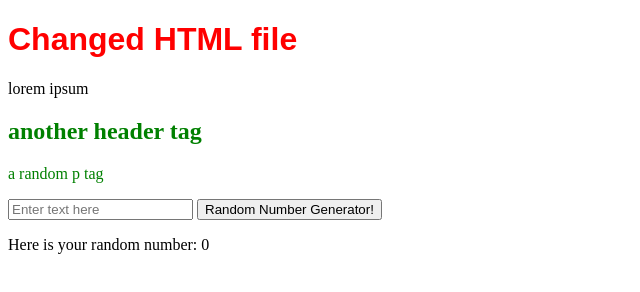
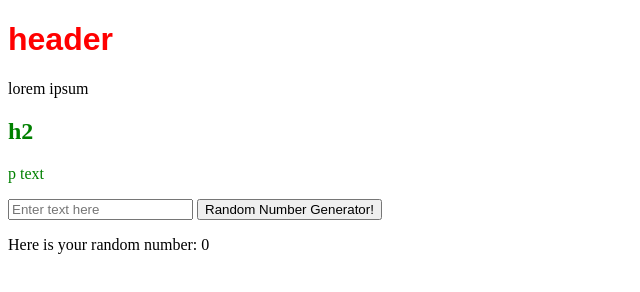
Before and after one commit to LawrenceELee/practice-fixing-merge-conflicts, a plain HTML site: page index.html in a window 1280 px wide. Shown: the whole page, without its empty margins (0-640 px from the left). Drawn offline with Linux system fonts and the light colour scheme.

Commit message:
changed index.html to working code

```diff
--- a/index.html
+++ b/index.html
@@ -10,10 +10,10 @@
 
   <body>
     <script src="index.js"></script>
-    <h1>Changed HTML file</h1>
+    <h1>header</h1>
     <p>lorem ipsum</p>
-    <h2 class="headertwo">another header tag</h2>
-    <p class="headertwo">a random p tag</p>
+    <h2 class="headertwo">h2</h2>
+    <p class="headertwo">p text</p>
     <input type="text" placeholder="Enter text here">
     <button type="button" onClick="getRandomNumber()">Random Number Generator!</button>
     <p>Here is your random number: <a id="randomNum">0</a></p>
```
